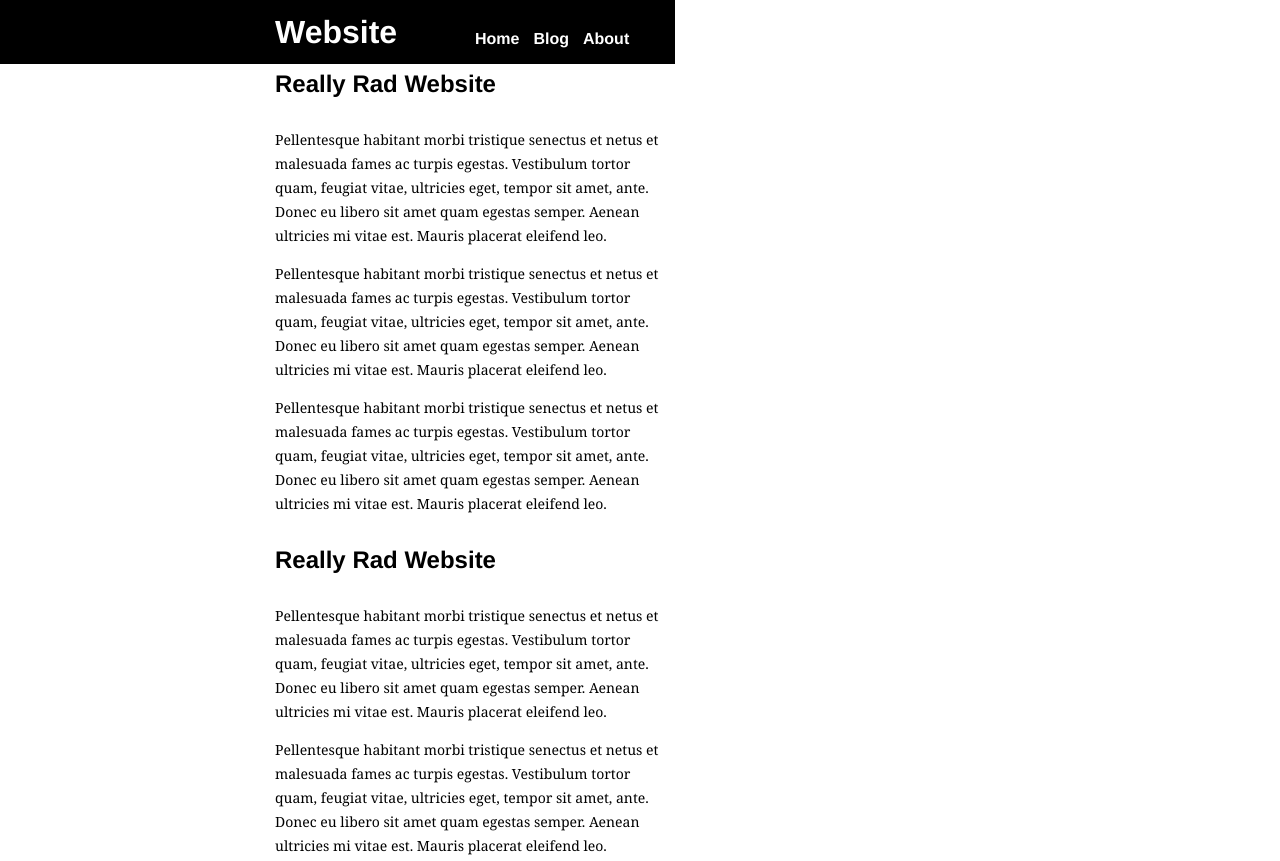
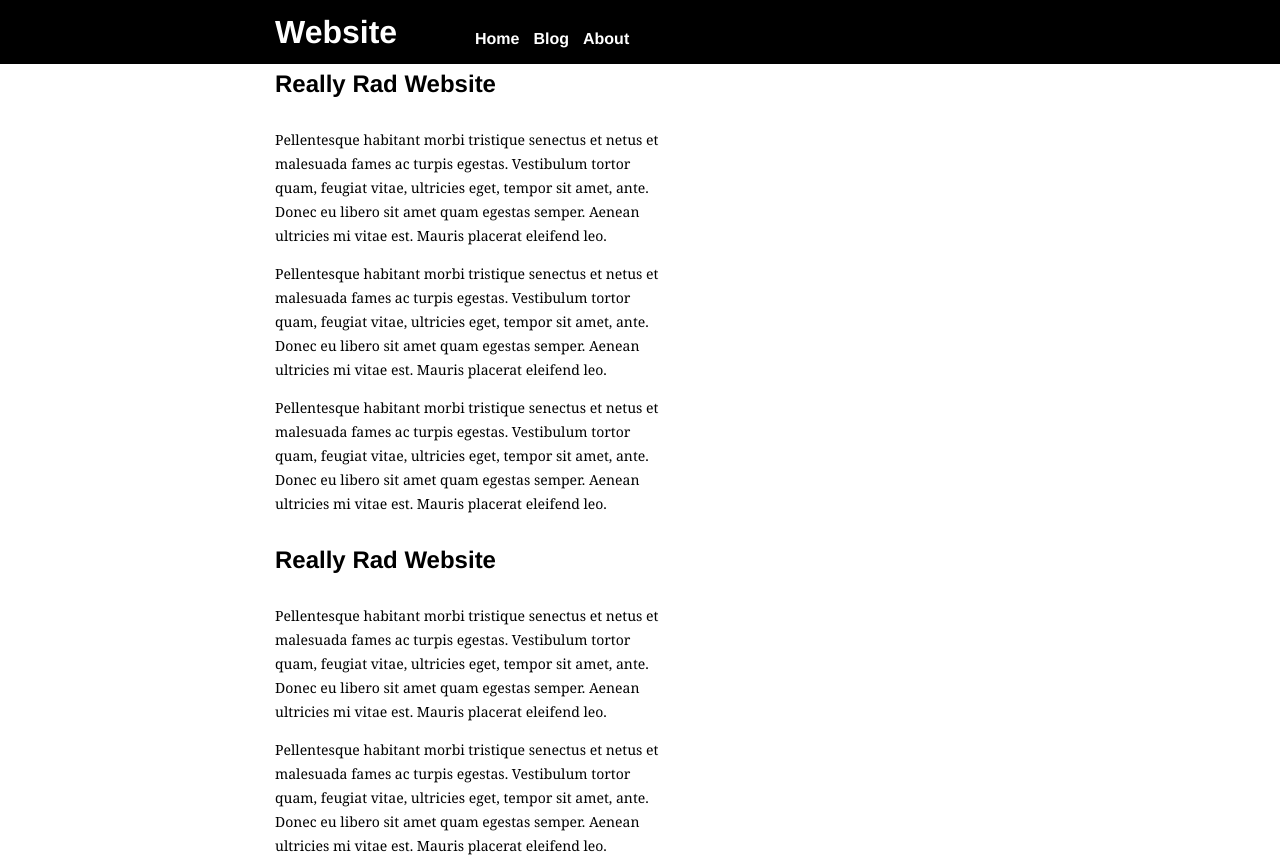
Before and after one commit to christina-taggart/basic-css-fixed-nav-bar, a plain HTML site: page source/index.html in a window 1280 px wide. Shown: the top 861 px of the page. Drawn offline with Linux system fonts and the light colour scheme.

Commit message:
completed challenge, extended nav bar

```diff
--- a/source/main.css
+++ b/source/main.css
@@ -17,6 +17,10 @@ body {
     height: 64px;
     width: 100%;
     width: auto;
+}
+
+div.top-nav {
+    width: 100%;
 }
 
 div.container {
```
